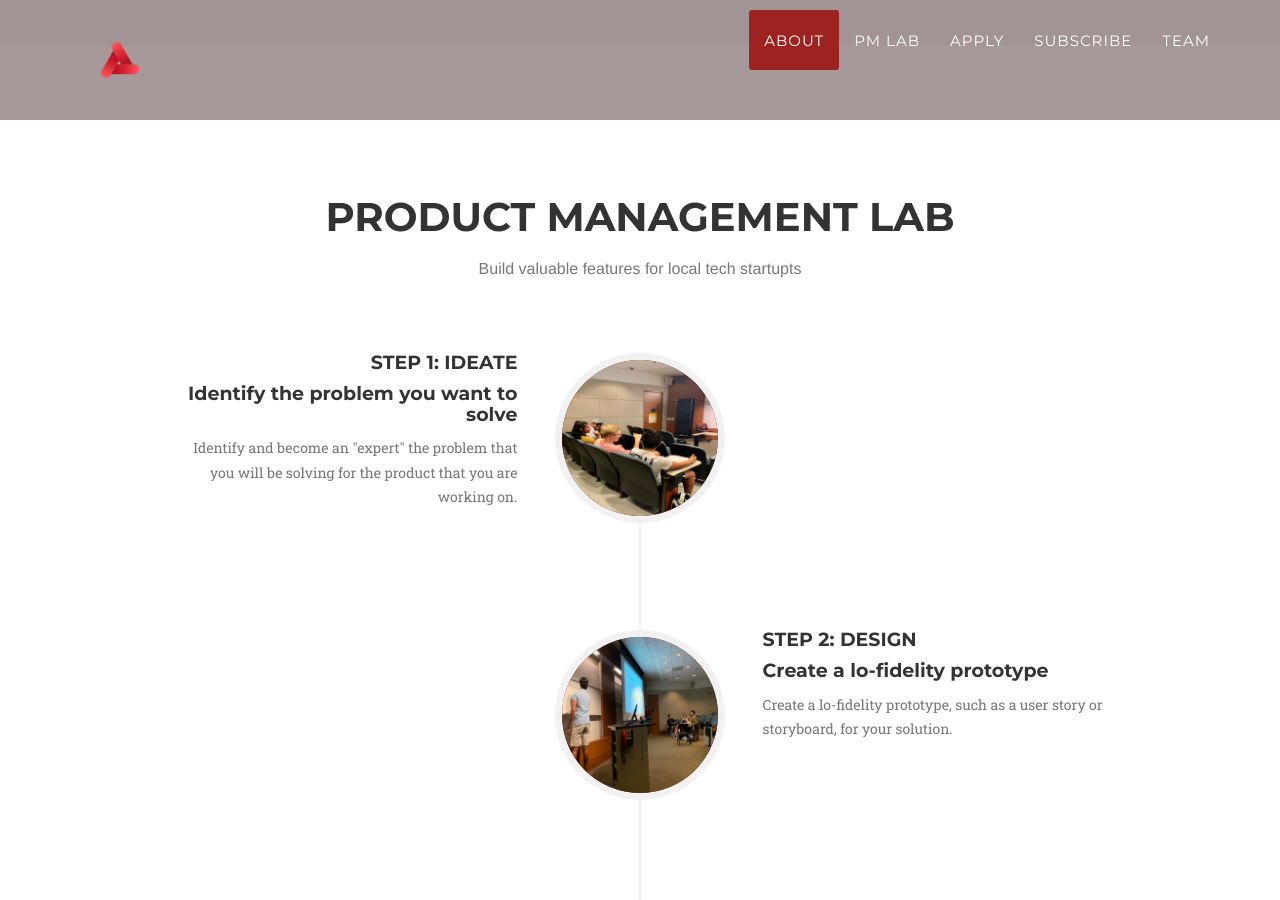
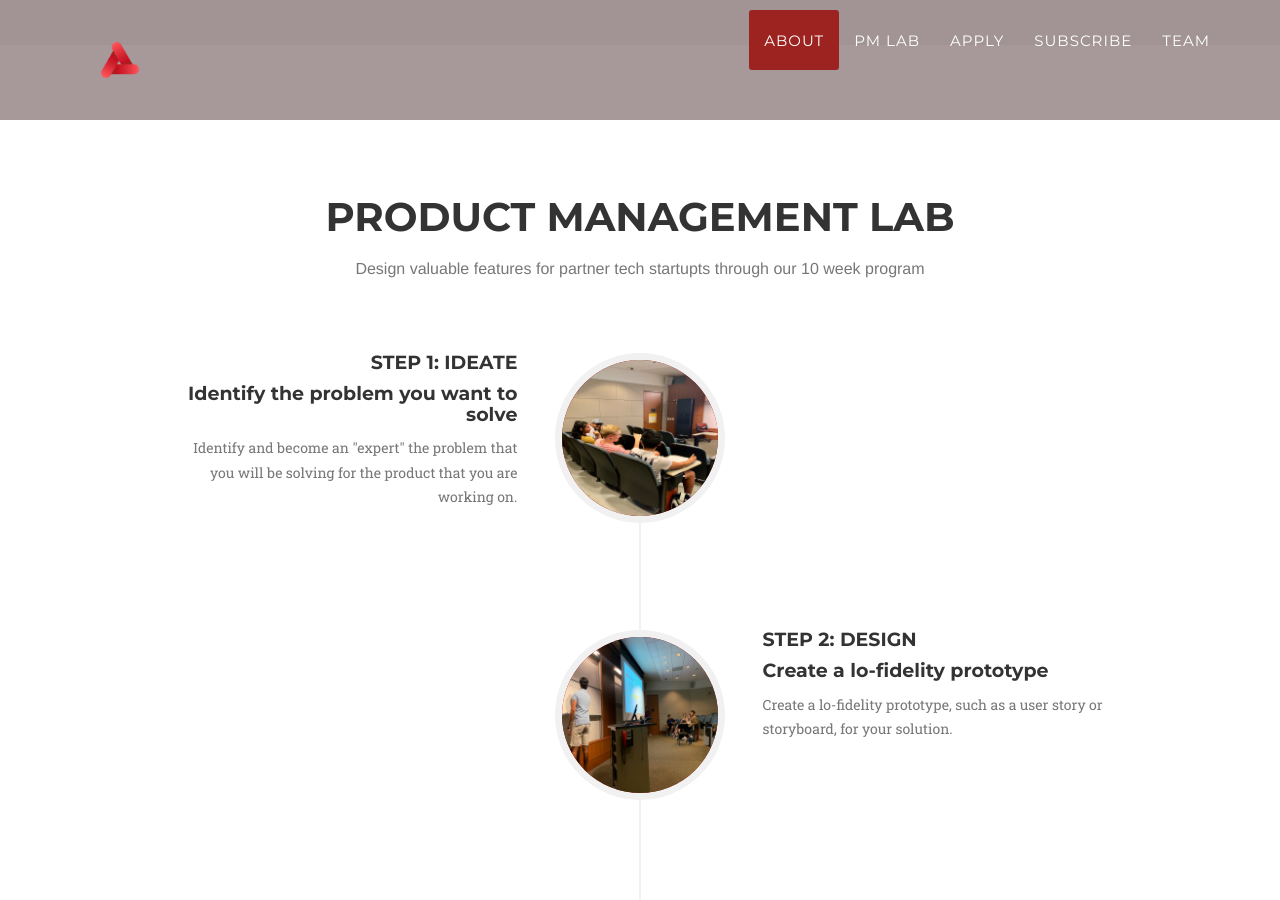
Before and after one commit to unc-pmclub/main-website, a Jekyll site: the page built from index.html, in a window 1280 px wide and 900 px high, scrolled down 1479 px. Built offline with Jekyll 4.4.1, drawn with Linux system fonts in a browser that asks for light colours; some web fonts are replaced; comment, search, counter and statistics services are not loaded.

Commit message:
Update fmwork.html

```diff
--- a/_includes/fmwork.html
+++ b/_includes/fmwork.html
@@ -3,7 +3,7 @@
             <div class="row">
                 <div class="col-lg-12 text-center">
                     <h2 class="section-heading">Product Management Lab</h2>
-                    <h3 class="section-subheading text-muted">Build valuable features for local tech startupts</h3>
+                    <h3 class="section-subheading text-muted">Design valuable features for partner tech startupts through our 10 week program</h3>
                 </div>
             </div>
             <div class="row">
```
